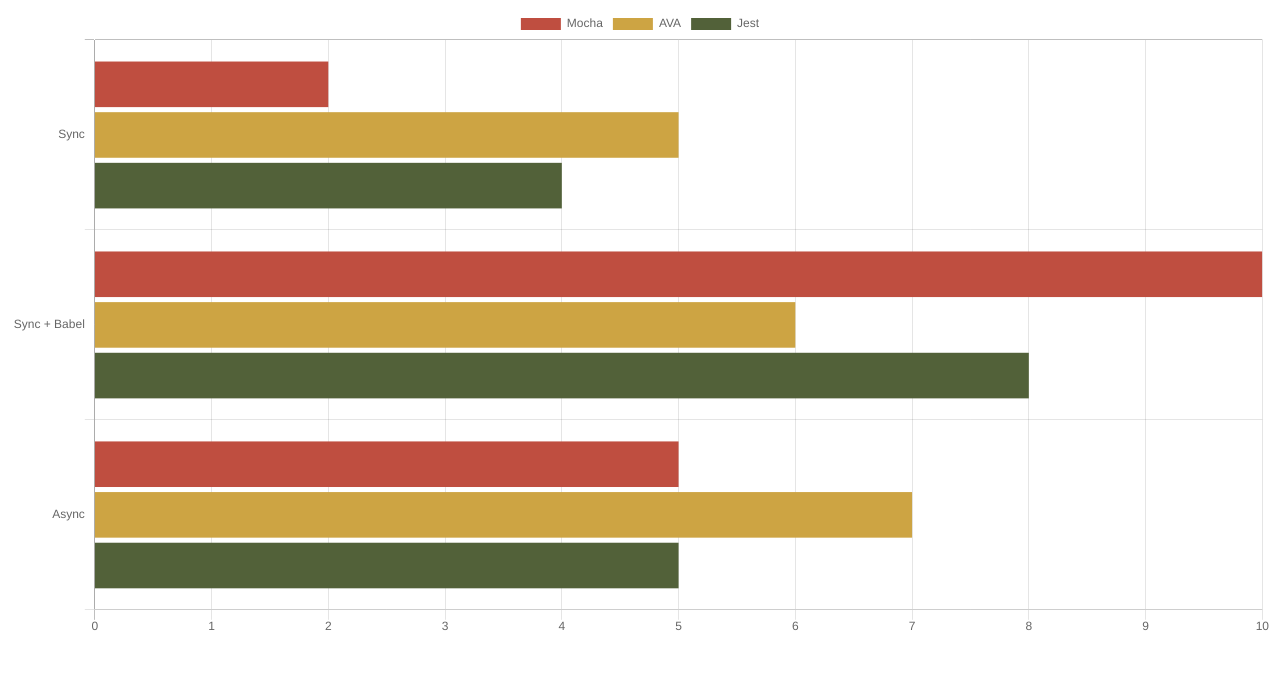
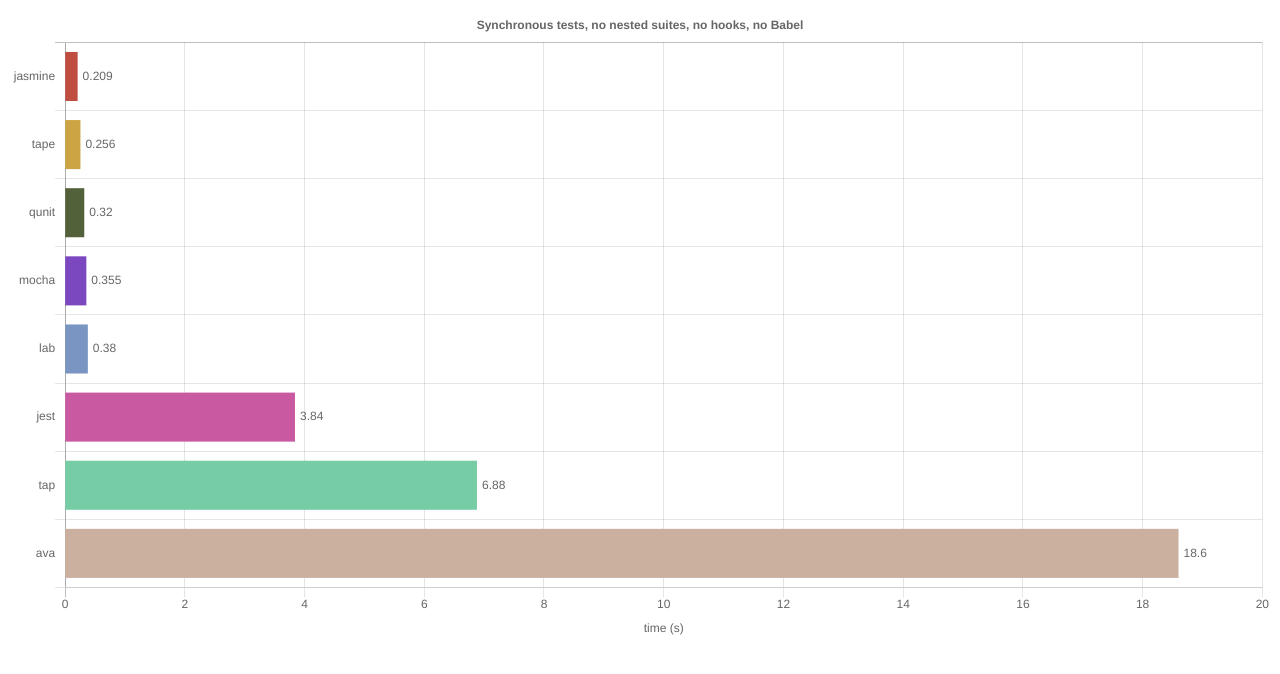
Before and after one commit to vitalets/js-testrunners-bench, a website: page docs/index.html in a window 1280 px wide. Drawn offline with nearby package versions, Linux system fonts and the light colour scheme.

Commit message:
first chart ready

```diff
--- a/docs/data.js
+++ b/docs/data.js
@@ -1 +1,39 @@
-exports.data = [];
+const data = {
+  "sync_hooks=0_nestedSuites=0": {
+    "no Babel": [
+      {
+        "runner": "jasmine",
+        "time": "0.209"
+      },
+      {
+        "runner": "tape",
+        "time": "0.256"
+      },
+      {
+        "runner": "qunit",
+        "time": "0.320"
+      },
+      {
+        "runner": "mocha",
+        "time": "0.355"
+      },
+      {
+        "runner": "lab",
+        "time": "0.380"
+      },
+      {
+        "runner": "jest",
+        "time": "3.84"
+      },
+      {
+        "runner": "tap",
+        "time": "6.88"
+      },
+      {
+        "runner": "ava",
+        "time": "18.6"
+      }
+    ],
+    "with Babel": []
+  }
+}
--- a/docs/index.html
+++ b/docs/index.html
@@ -1,11 +1,13 @@
 <!DOCTYPE html>
-<html lang="en">
+<html>
 <head>
     <meta charset="UTF-8">
     <meta name="viewport" content="width=device-width, initial-scale=1">
     <title>JavaScript Test-Runners Benchmark</title>
     <link rel="stylesheet" type="text/css" href="index.css"/>
     <script src="https://cdnjs.cloudflare.com/ajax/libs/Chart.js/2.4.0/Chart.min.js"></script>
+    <script src="labels.js"></script>
+    <script src="data.js"></script>
 </head>
 <body>
   <canvas id="chart"></canvas>
--- a/docs/index.js
+++ b/docs/index.js
@@ -1,6 +1,6 @@
 // generate colors: http://tools.medialab.sciences-po.fr/iwanthue/index.php
 
-var colors = [
+const colors = [
   "#bf4e40",
   "#cda443",
   "#526139",
@@ -13,49 +13,66 @@
   "#4e304a",
 ];
 
+// Object.keys(data).forEach(createChart);
 
+createChart('Synchronous tests, no nested suites, no hooks, no Babel', data['sync_hooks=0_nestedSuites=0']['no Babel']);
+// createChart('Synchronous tests, no nested suites, no hooks, no Babel', data['sync_hooks=0_nestedSuites=0']['no Babel']);
+
+function createChart(title, runs) {
+  const datasets = [];
+  const labels = [];
+  runs.forEach((run, index) => {
+    labels.push(run.runner);
+    datasets.push({
+      label: run.runner,
+      data: getData(index, run.time),
+      backgroundColor: colors[index],
+    });
+  });
+  drawChart(title, labels, datasets);
+}
+
+function drawChart(title, labels, datasets) {
   new Chart('chart', {
     type: 'horizontalBar',
     data: {
-    labels: ["Sync", "Sync + Babel", "Async"],
-    datasets: [
-      {
-        label: "Mocha",
-        backgroundColor: colors[0],
-        // backgroundColor: backgroundColor[0],
-        // borderColor: borderColor[0],
-       // borderWidth: 1,
-        data: [2, 10, 5],
-      },
-      {
-        label: "AVA",
-        backgroundColor: colors[1],
-        // backgroundColor: backgroundColor[1],
-        // borderColor: borderColor[1],
-       // borderWidth: 1,
-        // backgroundColor: 'rgb(255, 99, 132)',
-        // borderColor: 'rgb(255, 99, 132)',
-        data: [5, 6, 7],
-      },
-      {
-        label: "Jest",
-        backgroundColor: colors[2],
-        // backgroundColor: backgroundColor[2],
-        // borderColor: borderColor[2],
-       // borderWidth: 1,
-        // backgroundColor: 'rgb(255, 99, 132)',
-        // borderColor: 'rgb(255, 99, 132)',
-        data: [4, 8, 5],
-      }
-    ]
+      labels,
+      datasets,
     },
     options: {
+      tooltips: {
+        enabled: false,
+      },
+      title: {
+        display: true,
+        text: title
+      },
+      legend: {
+        display: false,
+      },
       scales: {
+        yAxes: [{
+          stacked: true
+        }],
         xAxes: [{
           ticks: {
-          beginAtZero:true
+            beginAtZero: true
+          },
+          scaleLabel: {
+            display: true,
+            labelString: 'time (s)'
           }
         }]
       }
     }
   });
+}
+
+function getData(index, value) {
+  const data = [];
+  for(let i = 0; i < index; i++) {
+    data.push(0);
+  }
+  data.push(parseFloat(value));
+  return data;
+}
--- /dev/null
+++ b/docs/labels.js
@@ -0,0 +1,27 @@
+Chart.plugins.register({
+  afterDatasetsDraw: function(ctrl) {
+    var chart = ctrl.chart;
+    var ctx = chart.ctx;
+    ctrl.data.datasets.forEach(function (dataset, i) {
+      //var meta = chart.getDatasetMeta(i);
+      var meta = dataset._meta[0];
+      if (!meta.hidden) {
+        meta.data.forEach(function(element, index) {
+          if (dataset.data[index] === 0) {
+            return;
+          }
+          ctx.fillStyle = '#666';
+          var fontSize = 12;
+          var fontStyle = 'normal';
+          var fontFamily = 'Helvetica Neue';
+          ctx.font = Chart.helpers.fontString(fontSize, fontStyle, fontFamily);
+          var dataString = dataset.data[index].toString();
+          ctx.textAlign = 'left';
+          ctx.textBaseline = 'middle';
+          var position = element.tooltipPosition();
+          ctx.fillText(dataString, position.x + 5, position.y);
+        });
+      }
+    });
+  }
+});
```
Also changed, not shown: commands/helpers/executer.js (+9 -11 lines), commands/helpers/report.js (+12 -6 lines), unit/configs/sync.js (+12 -12 lines), unit/runners/tap.js (+11 -9 lines). Lines whose indentation alone changed are shown as unchanged.
